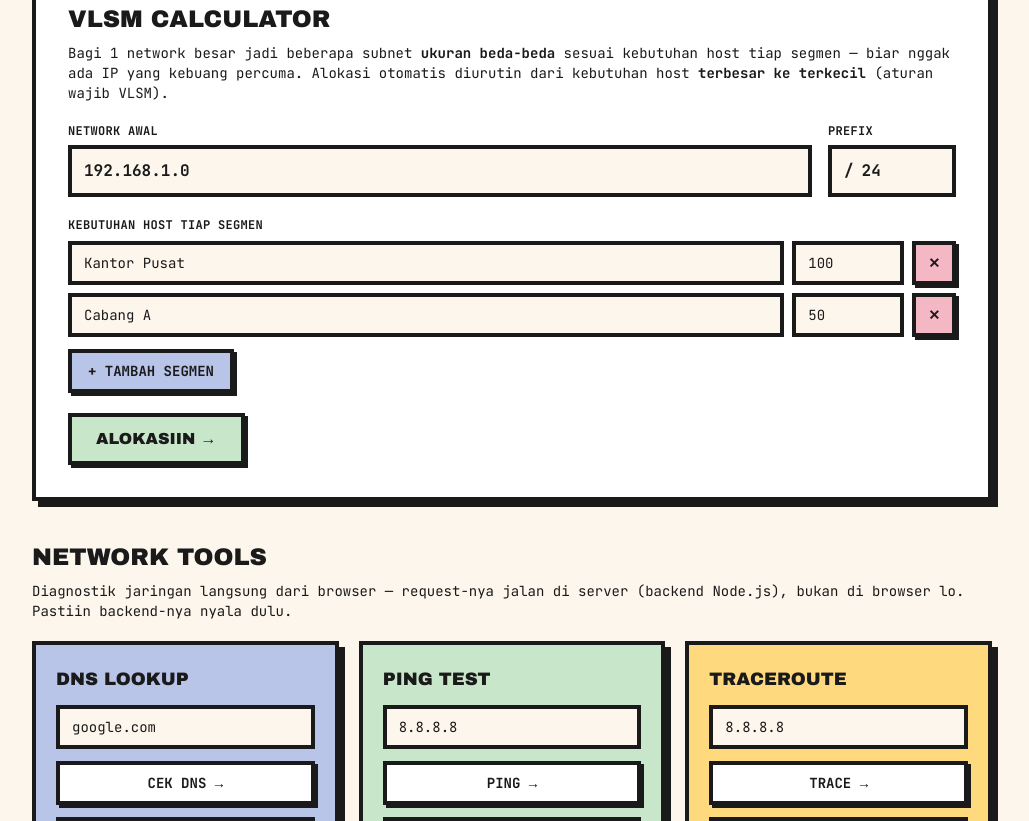
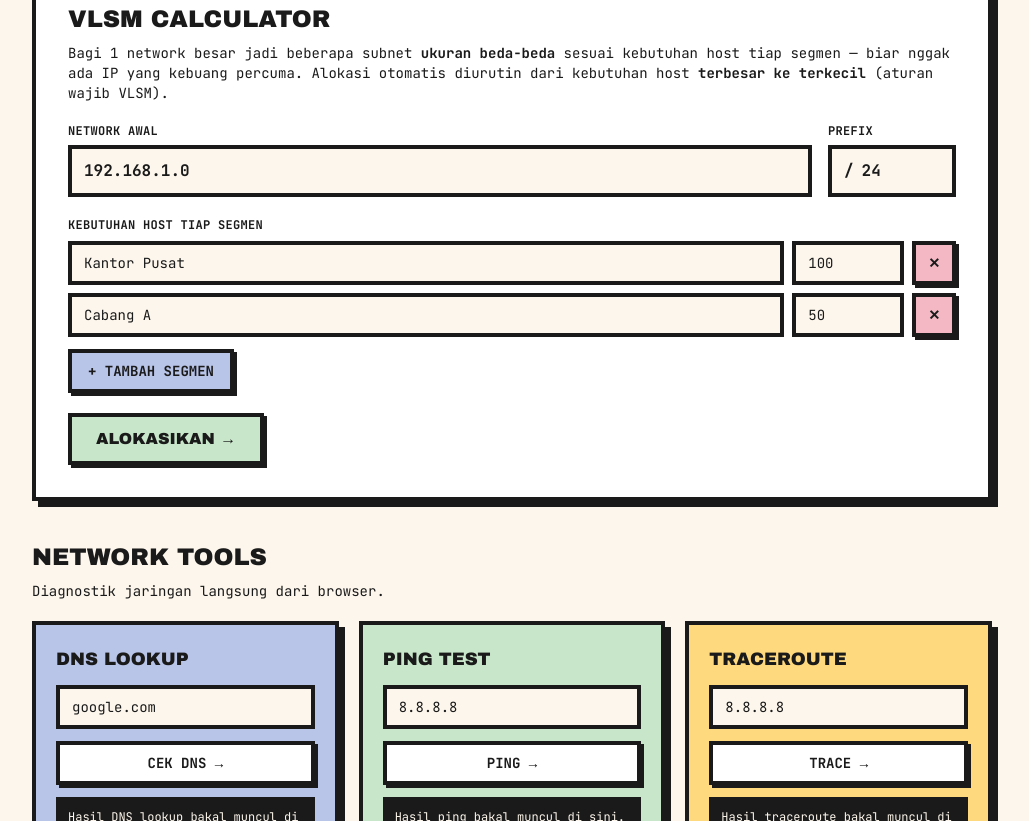
Before and after one commit to ikhvanade/project-nettools, a plain HTML site: page project-nettools/frontend/index.html in a window 1280 px wide. Shown: the part 487-1308 px from the top of the page, without its empty margins (128-1157 px from the left). Drawn offline with nearby package versions, Linux system fonts and the light colour scheme.

Commit message:
update index

```diff
--- a/project-nettools/frontend/index.html
+++ b/project-nettools/frontend/index.html
@@ -197,7 +197,7 @@
 
           <button type="submit"
             class="bg-softgreen border-4 border-ink shadow-brutal-sm px-6 py-2.5 font-display text-sm md:text-base active:shadow-none active:translate-x-[3px] active:translate-y-[3px] transition-all">
-            ALOKASIIN →
+            ALOKASIKAN →
           </button>
         </form>
 
@@ -230,7 +230,7 @@
       <div class="mb-5">
         <h2 class="font-display text-xl md:text-2xl mb-2">NETWORK TOOLS</h2>
         <p class="text-sm">
-          Diagnostik jaringan langsung dari browser — request-nya jalan di server (backend Node.js), bukan di browser lo. Pastiin backend-nya nyala dulu.
+          Diagnostik jaringan langsung dari browser.
         </p>
       </div>
 
```
